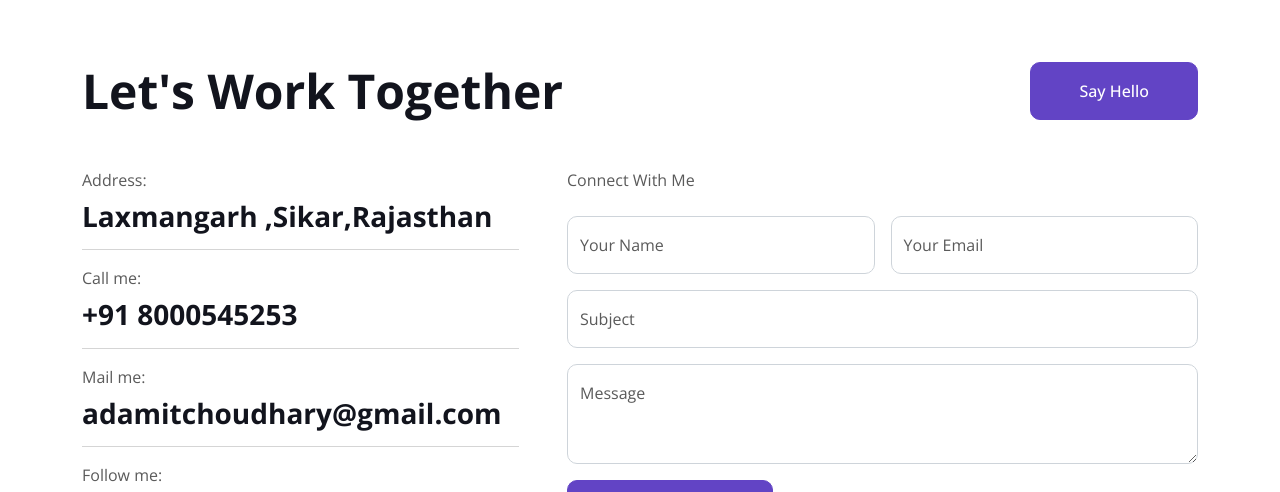
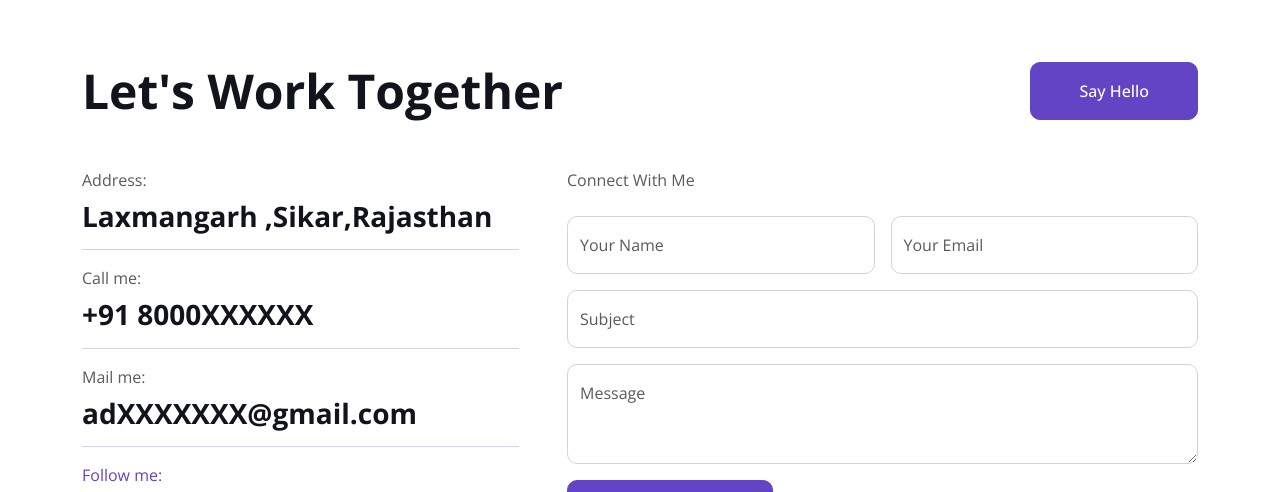
Before and after one commit to adamitchoudhary/Portfolio-Website, a plain HTML site: page index.html in a window 1280 px wide. Shown: the part 4990-5482 px from the top of the page. Drawn offline with nearby package versions, Linux system fonts and the light colour scheme; files that its build step writes are made by us from their sources.

Commit message:
Update index.html

```diff
--- a/index.html
+++ b/index.html
@@ -586,10 +586,10 @@
                     <h3 class="fw-bold">Laxmangarh ,Sikar,Rajasthan</h3>
                     <hr class="w-100">
                     <p class="mb-2">Call me:</p>
-                    <h3 class="fw-bold">+91 8000545253</h3>
+                    <a href="tel:+91 8000545253"><h3 class="fw-bold"> +91 8000XXXXXX </h3></a>
                     <hr class="w-100">
                     <p class="mb-2">Mail me:</p>
-                    <h3 class="fw-bold">adamitchoudhary@gmail.com</h3>
+                    <a href="mailto: adamitchoudhary@gmail.com"><h3 class="fw-bold">adXXXXXXX@gmail.com</h3>
                     <hr class="w-100">
                     <p class="mb-2">Follow me:</p>
                     <div class="d-flex pt-2">
@@ -601,7 +601,7 @@
                 </div>
                 <div class="col-lg-7 col-md-6 wow fadeInUp" data-wow-delay="0.5s">
                     <p class="mb-4">Connect With Me</p>
-                    <form>
+                    <form action="mailto:adamitchoudhary@gmail.com">
                         <div class="row g-3">
                             <div class="col-md-6">
                                 <div class="form-floating">
```
